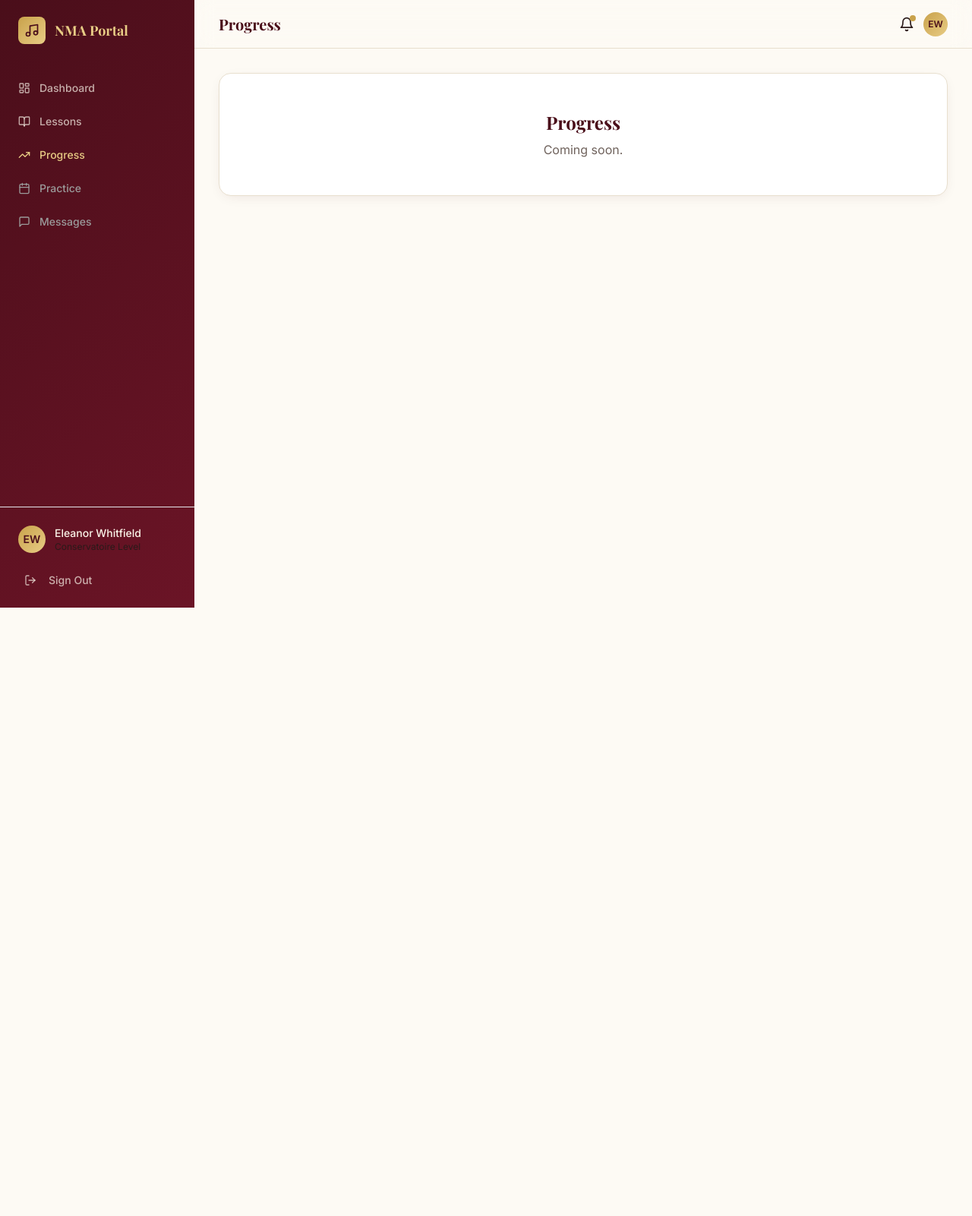
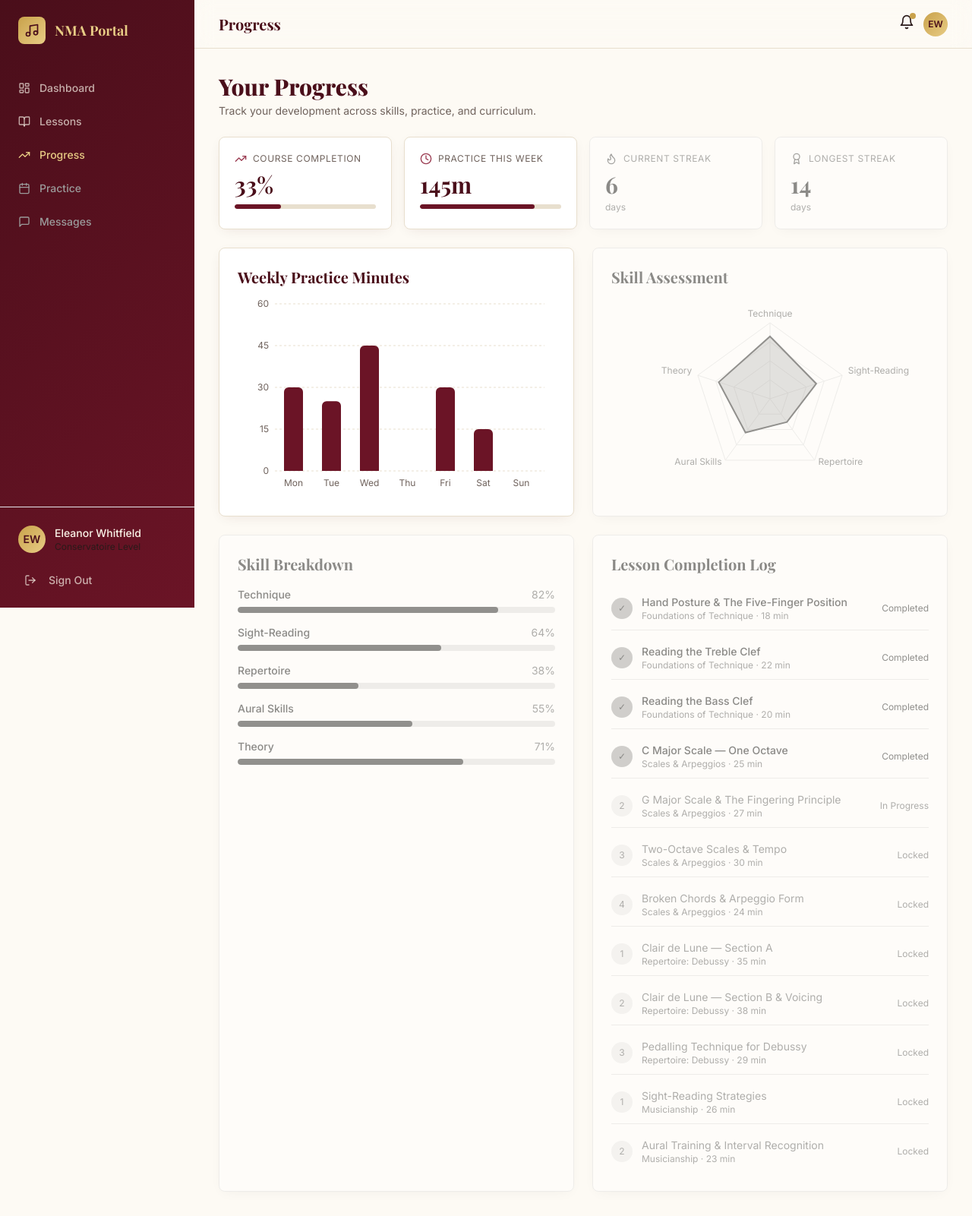
Before and after one commit to isaiahnoelsalazar/nma-demo, a Flask app: page /portal/progress in a window 1280 px wide. Shown: the whole page at 76% size. Before the commit the page ends 800 px from the top, so only its background shows below. Run offline with Flask 3, Linux system fonts and the light colour scheme; the visitor is signed in with stand-in values (Sample User, id 1); some libraries are stand-ins or nearby versions; some web fonts are replaced.

Commit message:
update lessons and progress

```diff
--- a/app.py
+++ b/app.py
@@ -46,30 +46,42 @@
 
 STUDENT = dict(name="Eleanor Whitfield", first="Eleanor", initials="EW", level="Conservatoire Level", enrolled="March 2026")
 ACTIVE_LESSONS = {1, 5, 10}  # all other lessons are greyed out as "Coming soon"
-# (number, title, minutes, instructor, status)
-MODULES = [
-    dict(n=1, title="Foundations of Technique", lessons=[
-        (1, "Posture, Hand Position & Touch", 24, "James Chen", "done"),
-        (2, "Finger Independence & Five-Finger Patterns", 22, "James Chen", "done"),
-        (3, "Rhythm, Pulse & Reading Foundations", 25, "James Chen", "done")]),
-    dict(n=2, title="Scales & Arpeggios", lessons=[
-        (4, "C Major Scale & Hand Crossing", 26, "James Chen", "done"),
-        (5, "G Major Scale & The Fingering Principle", 27, "James Chen", "current"),
-        (6, "D Major & A Minor Scales", 26, "James Chen", "todo"),
-        (7, "Broken Chords & Arpeggios", 28, "James Chen", "todo")]),
-    dict(n=3, title="Repertoire: Debussy", lessons=[
-        (8, "Introduction to Impressionism", 28, "Sophia Laurent", "todo"),
-        (9, "Clair de Lune — Sections A & B", 35, "Sophia Laurent", "todo"),
-        (10, "Clair de Lune — Pedalling & Voicing", 35, "Sophia Laurent", "todo")]),
-    dict(n=4, title="Musicianship", lessons=[
-        (11, "Ear Training & Intervals", 25, "Sophia Laurent", "todo"),
-        (12, "Sight-Reading & Phrasing", 25, "Sophia Laurent", "todo")]),
+_L = [
+    (1, 1, 1, "Hand Posture & The Five-Finger Position", "Establish proper hand curvature, wrist alignment, and the foundational five-finger hand position that underpins all piano technique.", 18, "Dr. Margaret Holloway", "done"),
+    (2, 1, 2, "Reading the Treble Clef", "Learn to identify notes on the treble staff, understand ledger lines, and sight-read simple melodies with confidence.", 22, "Dr. Margaret Holloway", "done"),
+    (3, 1, 3, "Reading the Bass Clef", "Master the bass clef staff, recognise intervals, and coordinate both hands reading simultaneously.", 20, "Dr. Margaret Holloway", "done"),
+    (4, 2, 1, "C Major Scale — One Octave", "Learn the C major scale with correct fingering, thumb-under technique, and even tone production across one octave.", 25, "James Chen", "done"),
+    (5, 2, 2, "G Major Scale & The Fingering Principle", "Apply the fingering principle to G major, understand the F# requirement, and build muscle memory for sharp-key scales.", 27, "James Chen", "current"),
+    (6, 2, 3, "Two-Octave Scales & Tempo", "Extend scales to two octaves, introduce metronome practice at 60–80 BPM, and develop hand coordination.", 30, "James Chen", "todo"),
+    (7, 2, 4, "Broken Chords & Arpeggio Form", "Transition from solid chords to broken chord patterns and introductory arpeggio exercises.", 24, "James Chen", "todo"),
+    (8, 3, 1, "Clair de Lune — Section A", "Begin Debussy’s masterpiece. Focus on the opening theme, rubato phrasing, and the delicate touch required for Impressionist repertoire.", 35, "Sophia Laurent", "todo"),
+    (9, 3, 2, "Clair de Lune — Section B & Voicing", "Tackle the middle section with its rolling arpeggios, melodic voicing, and dynamic control across overlapping harmonies.", 38, "Sophia Laurent", "todo"),
+    (10, 3, 3, "Pedalling Technique for Debussy", "Master half-pedalling, flutter pedalling, and the sustain techniques that give Debussy’s works their characteristic resonance.", 29, "Sophia Laurent", "todo"),
+    (11, 4, 1, "Sight-Reading Strategies", "Develop systematic sight-reading: pre-scan, key identification, rhythmic counting, and the play-through mindset.", 26, "Dr. Margaret Holloway", "todo"),
+    (12, 4, 2, "Aural Training & Interval Recognition", "Train your ear to identify intervals, chord qualities, and cadences — essential skills for AMEB and ABRSM examinations.", 23, "Dr. Margaret Holloway", "todo"),
 ]
-for m in MODULES:
-    m["total"] = len(m["lessons"])
-    m["done"] = sum(1 for l in m["lessons"] if l[4] == "done")
-    m["pct"] = round(100 * m["done"] / m["total"])
-    m["active"] = any(l[0] in ACTIVE_LESSONS for l in m["lessons"])
+LESSONS = [dict(zip(("num", "module", "mlesson", "title", "desc", "minutes", "instructor", "status"), l)) for l in _L]
+MODULE_TITLES = {1: "Foundations of Technique", 2: "Scales & Arpeggios", 3: "Repertoire: Debussy", 4: "Musicianship"}
+MODULES = []
+for n, t in MODULE_TITLES.items():
+    ls = [l for l in LESSONS if l["module"] == n]
+    d = sum(l["status"] == "done" for l in ls)
+    MODULES.append(dict(n=n, title=t, total=len(ls), done=d, pct=round(100 * d / len(ls))))
+for l in LESSONS:
+    l["module_title"] = MODULE_TITLES[l["module"]]
+WEEK = [("Mon", 30), ("Tue", 25), ("Wed", 45), ("Thu", 0), ("Fri", 30), ("Sat", 15), ("Sun", 0)]
+SKILLS = [("Technique", 82), ("Sight-Reading", 64), ("Repertoire", 38), ("Aural Skills", 55), ("Theory", 71)]
+NOTIFICATIONS = [
+    dict(id="n1", title="Live lesson on Thursday", text="Your session with Sophia Laurent starts at 7:00 AM.", time="Today"),
+    dict(id="n2", title="New feedback from James Chen", text="Notes for G Major Scale & The Fingering Principle are ready.", time="Yesterday"),
+    dict(id="n3", title="35 minutes to your weekly goal", text="You’re at 145 of 180 practice minutes this week.", time="Yesterday"),
+    dict(id="n4", title="Welcome to the NMA Portal", text="Explore your lessons and track your progress here.", time="3 days ago"),
+]
+
+
+@app.context_processor
+def inject_notifications():
+    return dict(notifications=NOTIFICATIONS)
 
 
 def login_required(view):
@@ -102,23 +114,27 @@
 @app.route("/portal/dashboard")
 @login_required
 def portal_dashboard():
-    lessons = [l for m in MODULES for l in m["lessons"]]
-    current = next(l for l in lessons if l[4] == "current")
-    done = sum(1 for l in lessons if l[4] == "done")
+    current = next(l for l in LESSONS if l["status"] == "current")
+    done = sum(l["status"] == "done" for l in LESSONS)
     return render_template("dashboard.html", student=STUDENT, modules=MODULES, current=current,
-                           done=done, total=len(lessons), pct=round(100 * done / len(lessons)))
+                           done=done, total=len(LESSONS), pct=round(100 * done / len(LESSONS)))
 
 
 @app.route("/portal/lessons")
 @login_required
 def portal_lessons():
-    return render_template("lessons.html", student=STUDENT, modules=MODULES, active=ACTIVE_LESSONS)
+    done = sum(l["status"] == "done" for l in LESSONS)
+    return render_template("lessons.html", student=STUDENT, lessons=LESSONS, modules=MODULES,
+                           active=ACTIVE_LESSONS, done=done)
 
 
 @app.route("/portal/progress")
 @login_required
 def portal_progress():
-    return render_template("placeholder.html", student=STUDENT, title="Progress")
+    done = sum(l["status"] == "done" for l in LESSONS)
+    return render_template("progress.html", student=STUDENT, lessons=LESSONS, week=WEEK, skills=SKILLS,
+                           done=done, total=len(LESSONS), pct=round(100 * done / len(LESSONS)),
+                           week_total=sum(m for _, m in WEEK))
 
 
 if __name__ == "__main__":
--- a/static/css/style.css
+++ b/static/css/style.css
@@ -1,4 +1,4 @@
-:root{--maroon:#6b1426;--maroon-deep:#4a0e1a;--maroon-light:#9a3a50;--gold:#c9a24b;--gold-light:#e8cc85;--cream:#faf4e8;--background:#fdfaf4;--card:#fff;--foreground:#2a1a1a;--muted:#6f625c;--border:#e8dfce;color-scheme:light}
+:root{--maroon:#6b1426;--maroon-deep:#4a0e1a;--maroon-light:#9a3a50;--gold:#c9a24b;--gold-light:#e8cc85;--cream:#faf4e8;--background:#fdfaf4;--card:#fff;--foreground:#2a1a1a;--muted:#6f625c;--border:#e8dfce;--secondary:#f3ecdc;--accent:#ebe0c8;--primary-foreground:#fff;color-scheme:light}
 html{scroll-behavior:smooth;scroll-padding-top:5rem}
 body{font-family:Inter,system-ui,sans-serif;background:var(--background);color:var(--foreground)}
 .font-serif{font-weight:700}h1.font-serif{font-weight:800}
@@ -22,3 +22,7 @@
 .soon-block>*{filter:grayscale(1);opacity:.5;pointer-events:none}
 .soon-block::after{content:"Coming soon";position:absolute;left:50%;top:50%;transform:translate(-50%,-50%);background:#222;color:#fff;font-size:11px;letter-spacing:.05em;text-transform:none;padding:4px 10px;border-radius:6px;white-space:nowrap;opacity:0;pointer-events:none;transition:.15s;z-index:60}
 .soon-block:hover::after{opacity:1}
+
+.pill{border-radius:9999px;padding:.5rem 1rem;font-size:.875rem;font-weight:500;background:var(--secondary);color:var(--maroon-deep);transition:.2s}
+.pill:hover{background:var(--accent)}.pill[aria-pressed=true]{background:var(--maroon);color:#fff}
+[data-unread="1"]{background:#faf4e8}[data-unread="0"] .n-dot{visibility:hidden}
--- a/templates/portal_base.html
+++ b/templates/portal_base.html
@@ -23,10 +23,39 @@
   <div class="lg:pl-64">
     <header class="sticky top-0 z-30 flex h-16 items-center justify-between border-b border-[var(--border)] bg-[var(--background)]/95 px-4 backdrop-blur-md lg:px-8">
       <div class="flex items-center gap-3"><button id="side-btn" class="text-[var(--maroon-deep)] lg:hidden" aria-label="Toggle menu">{{ icon('menu', 'h-5 w-5') }}</button><span class="font-serif text-xl text-[var(--maroon-deep)]">{{ page_title }}</span></div>
-      <div class="flex items-center gap-3"><span class="relative text-[var(--maroon-deep)]/60">{{ icon('bell', 'h-5 w-5') }}<span class="absolute -right-0.5 -top-0.5 h-2 w-2 rounded-full bg-[var(--gold)]"></span></span><div class="flex h-8 w-8 items-center justify-center rounded-full bg-gold-gradient text-xs font-semibold text-[var(--maroon-deep)]">{{ student.initials }}</div></div>
+      <div class="flex items-center gap-3"><div class="relative" id="notif">
+        <button type="button" id="notif-btn" class="relative text-[var(--maroon-deep)]/60 hover:text-[var(--maroon-deep)]" aria-label="Notifications" aria-haspopup="true" aria-expanded="false">{{ icon('bell', 'h-5 w-5') }}<span id="notif-dot" class="absolute -right-0.5 -top-0.5 h-2 w-2 rounded-full bg-[var(--gold)]"></span></button>
+        <div id="notif-panel" class="absolute right-0 z-50 mt-3 hidden w-80 max-w-[calc(100vw-2rem)] overflow-hidden rounded-xl border border-[var(--border)] bg-card shadow-elegant">
+          <div class="flex items-center justify-between border-b border-[var(--border)] px-4 py-3"><span class="font-serif text-lg text-[var(--maroon-deep)]">Notifications</span><button type="button" id="notif-all" class="text-xs text-[var(--maroon-light)] hover:underline">Mark all as read</button></div>
+          <div class="max-h-96 overflow-y-auto">
+          {% for n in notifications %}
+            <button type="button" data-id="{{ n.id }}" data-unread="1" class="flex w-full gap-3 border-b border-[var(--border)] px-4 py-3 text-left last:border-0 hover:bg-[var(--secondary)]"><span class="n-dot mt-1.5 h-2 w-2 shrink-0 rounded-full bg-[var(--gold)]"></span><span><span class="block text-sm font-medium text-[var(--maroon-deep)]">{{ n.title }}</span><span class="block text-xs text-muted-foreground">{{ n.text }}</span><span class="mt-1 block text-[11px] text-muted-foreground">{{ n.time }}</span></span></button>
+          {% endfor %}
+          </div>
+        </div>
+      </div><div class="flex h-8 w-8 items-center justify-center rounded-full bg-gold-gradient text-xs font-semibold text-[var(--maroon-deep)]">{{ student.initials }}</div></div>
     </header>
     <main class="p-4 lg:p-8">{% block content %}{% endblock %}</main>
   </div>
 </div>
 {% endblock %}
-{% block scripts %}<script>document.getElementById('side-btn').onclick=()=>{const a=document.getElementById('sidebar');a.classList.toggle('hidden');a.classList.toggle('flex')}</script>{% endblock %}
+{% block scripts %}
+<script>
+document.getElementById('side-btn').onclick=()=>{const a=document.getElementById('sidebar');a.classList.toggle('hidden');a.classList.toggle('flex')};
+(function(){
+  const btn=document.getElementById('notif-btn'),panel=document.getElementById('notif-panel'),dot=document.getElementById('notif-dot'),
+        items=[...panel.querySelectorAll('[data-id]')];
+  let read=[];try{read=JSON.parse(localStorage.getItem('nma_read')||'[]')}catch(e){}
+  const save=()=>{try{localStorage.setItem('nma_read',JSON.stringify(read))}catch(e){}};
+  const paint=()=>{let n=0;items.forEach(i=>{const u=!read.includes(i.dataset.id);i.dataset.unread=u?'1':'0';n+=u});dot.classList.toggle('hidden',!n)};
+  const close=()=>{panel.classList.add('hidden');btn.setAttribute('aria-expanded','false')};
+  btn.onclick=e=>{e.stopPropagation();const hidden=panel.classList.toggle('hidden');btn.setAttribute('aria-expanded',String(!hidden))};
+  items.forEach(i=>i.onclick=()=>{if(!read.includes(i.dataset.id))read.push(i.dataset.id);save();paint()});
+  document.getElementById('notif-all').onclick=()=>{read=items.map(i=>i.dataset.id);save();paint()};
+  document.addEventListener('click',e=>{if(!panel.contains(e.target))close()});
+  document.addEventListener('keydown',e=>{if(e.key==='Escape')close()});
+  paint();
+})();
+</script>
+{% block page_scripts %}{% endblock %}
+{% endblock %}
--- /dev/null
+++ b/templates/progress.html
@@ -0,0 +1,72 @@
+{% extends "portal_base.html" %}
+{% from "_macros.html" import icon, bar %}
+{% set page_title = 'Progress' %}
+{% block content %}
+<div class="space-y-6">
+  <div><h1 class="font-serif text-3xl text-[var(--maroon-deep)]">Your Progress</h1><p class="mt-1 text-sm text-muted-foreground">Track your development across skills, practice, and curriculum.</p></div>
+
+  <div class="grid grid-cols-2 gap-4 lg:grid-cols-4">
+    <div class="rounded-lg border border-[var(--border)] bg-card p-5 shadow-card"><div class="flex items-center gap-2">{{ icon('trending', 'h-4 w-4 text-[var(--maroon-light)]') }}<p class="text-xs uppercase tracking-wider text-muted-foreground">Course Completion</p></div><p class="mt-2 font-serif text-3xl text-[var(--maroon-deep)]">{{ pct }}%</p>{{ bar(pct) }}</div>
+    <div class="rounded-lg border border-[var(--border)] bg-card p-5 shadow-card"><div class="flex items-center gap-2">{{ icon('clock', 'h-4 w-4 text-[var(--maroon-light)]') }}<p class="text-xs uppercase tracking-wider text-muted-foreground">Practice This Week</p></div><p class="mt-2 font-serif text-3xl text-[var(--maroon-deep)]">{{ week_total }}m</p>{{ bar(81) }}</div>
+    <div class="soon-block rounded-lg"><div class="h-full rounded-lg border border-[var(--border)] bg-card p-5 shadow-card"><div class="flex items-center gap-2">{{ icon('flame', 'h-4 w-4 text-[var(--maroon-light)]') }}<p class="text-xs uppercase tracking-wider text-muted-foreground">Current Streak</p></div><p class="mt-2 font-serif text-3xl text-[var(--maroon-deep)]">6</p><p class="mt-1 text-xs text-muted-foreground">days</p></div></div>
+    <div class="soon-block rounded-lg"><div class="h-full rounded-lg border border-[var(--border)] bg-card p-5 shadow-card"><div class="flex items-center gap-2">{{ icon('award', 'h-4 w-4 text-[var(--maroon-light)]') }}<p class="text-xs uppercase tracking-wider text-muted-foreground">Longest Streak</p></div><p class="mt-2 font-serif text-3xl text-[var(--maroon-deep)]">14</p><p class="mt-1 text-xs text-muted-foreground">days</p></div></div>
+  </div>
+
+  <div class="grid grid-cols-1 gap-6 lg:grid-cols-2">
+    <div class="rounded-lg border border-[var(--border)] bg-card p-6 shadow-card">
+      <h2 class="mb-4 font-serif text-xl text-[var(--maroon-deep)]">Weekly Practice Minutes</h2>
+      <svg viewBox="0 0 400 260" class="h-[260px] w-full" role="img" aria-label="Weekly practice minutes">
+        {% for k in range(5) %}{% set y = 225 - k * 55 %}
+        <line x1="40" x2="395" y1="{{ y }}" y2="{{ y }}" stroke="var(--border)" stroke-dasharray="3 3"/>
+        <text x="32" y="{{ y + 4 }}" text-anchor="end" font-size="12" fill="var(--muted)">{{ k * 15 }}</text>
+        {% endfor %}
+        {% for day, v in week %}{% set x = 40 + loop.index0 * 50 + 12 %}{% set top = (225 - v * 220 / 60)|round(1) %}
+        <text x="{{ x + 12.5 }}" y="245" text-anchor="middle" font-size="12" fill="var(--muted)">{{ day }}</text>
+        {% if v %}<path d="M{{ x }},225 V{{ top + 6 }} a6,6 0 0 1 6,-6 h13 a6,6 0 0 1 6,6 V225 Z" fill="var(--maroon)"><title>{{ day }}: {{ v }} min</title></path>{% endif %}
+        {% endfor %}
+      </svg>
+    </div>
+
+    <div class="soon-block rounded-lg"><div class="h-full rounded-lg border border-[var(--border)] bg-card p-6 shadow-card">
+      <h2 class="mb-4 font-serif text-xl text-[var(--maroon-deep)]">Skill Assessment</h2>
+      <svg viewBox="-30 0 356 260" class="h-[260px] w-full" role="img" aria-label="Skill assessment radar">
+        <g stroke="var(--border)" fill="none">
+          <path d="M148,130L148,30M148,130L243.1,99.1M148,130L206.8,210.9M148,130L89.2,210.9M148,130L52.9,99.1"/>
+          <path d="M148,105L171.8,122.3L162.7,150.2L133.3,150.2L124.2,122.3Z"/>
+          <path d="M148,80L195.6,114.5L177.4,170.5L118.6,170.5L100.4,114.5Z"/>
+          <path d="M148,55L219.3,106.8L192.1,190.7L103.9,190.7L76.7,106.8Z"/>
+          <path d="M148,30L243.1,99.1L206.8,210.9L89.2,210.9L52.9,99.1Z"/>
+        </g>
+        <g font-size="12" fill="var(--muted)">
+          <text x="148" y="22" text-anchor="middle">Technique</text><text x="250.7" y="96.6">Sight-Reading</text>
+          <text x="211.5" y="217.4">Repertoire</text><text x="84.5" y="217.4" text-anchor="end">Aural Skills</text><text x="45.3" y="96.6" text-anchor="end">Theory</text>
+        </g>
+        <path d="M148,48L208.9,110.2L170.3,160.7L115.7,174.5L80.5,108.1Z" fill="var(--maroon)" fill-opacity=".25" stroke="var(--maroon)" stroke-width="2"/>
+      </svg>
+    </div></div>
+
+    <div class="soon-block rounded-lg"><div class="h-full rounded-lg border border-[var(--border)] bg-card p-6 shadow-card">
+      <h2 class="mb-4 font-serif text-xl text-[var(--maroon-deep)]">Skill Breakdown</h2>
+      <div class="space-y-4">
+      {% for name, v in skills %}
+        <div><div class="mb-1.5 flex items-center justify-between"><span class="text-sm font-medium text-[var(--maroon-deep)]">{{ name }}</span><span class="text-sm text-muted-foreground">{{ v }}%</span></div>
+        <div class="h-2 w-full overflow-hidden rounded-full bg-[var(--border)]"><div class="h-full rounded-full bg-[var(--maroon)]" style="width:{{ v }}%"></div></div></div>
+      {% endfor %}
+      </div>
+    </div></div>
+
+    <div class="soon-block rounded-lg"><div class="h-full rounded-lg border border-[var(--border)] bg-card p-6 shadow-card">
+      <h2 class="mb-4 font-serif text-xl text-[var(--maroon-deep)]">Lesson Completion Log</h2>
+      <div class="space-y-2">
+      {% for l in lessons %}{% set d = l.status == 'done' %}
+        <div class="flex items-center gap-3 border-b border-[var(--border)] py-2.5 last:border-0">
+          <div class="flex h-7 w-7 shrink-0 items-center justify-center rounded-full text-xs {{ 'bg-[var(--gold)] text-[var(--maroon-deep)]' if d else 'bg-[var(--secondary)] text-muted-foreground' }}">{{ '✓' if d else l.mlesson }}</div>
+          <div class="flex-1"><p class="text-sm {{ 'font-medium text-[var(--maroon-deep)]' if d else 'text-muted-foreground' }}">{{ l.title }}</p><p class="text-xs text-muted-foreground">{{ l.module_title }} · {{ l.minutes }} min</p></div>
+          <span class="text-xs {{ 'text-[var(--maroon)]' if d else 'text-muted-foreground' }}">{{ 'Completed' if d else ('In Progress' if l.status == 'current' else 'Locked') }}</span>
+        </div>
+      {% endfor %}
+      </div>
+    </div></div>
+  </div>
+</div>
+{% endblock %}
```
Also changed, not shown: templates/dashboard.html (+7 -7 lines), templates/lessons.html (+35 -17 lines).
